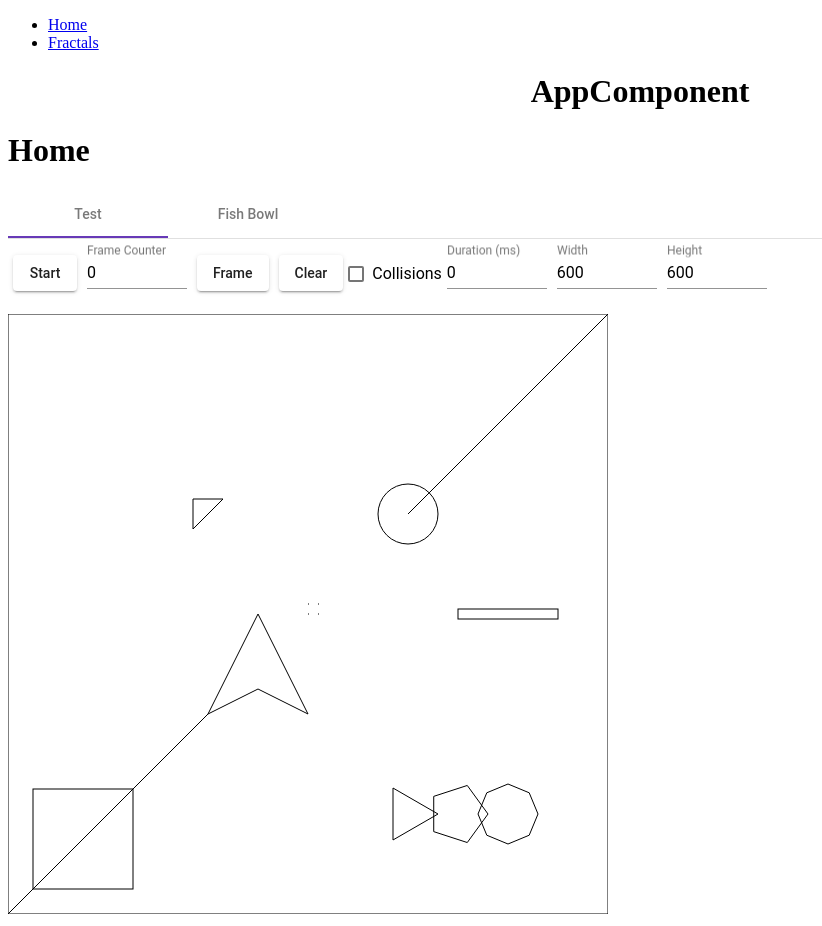
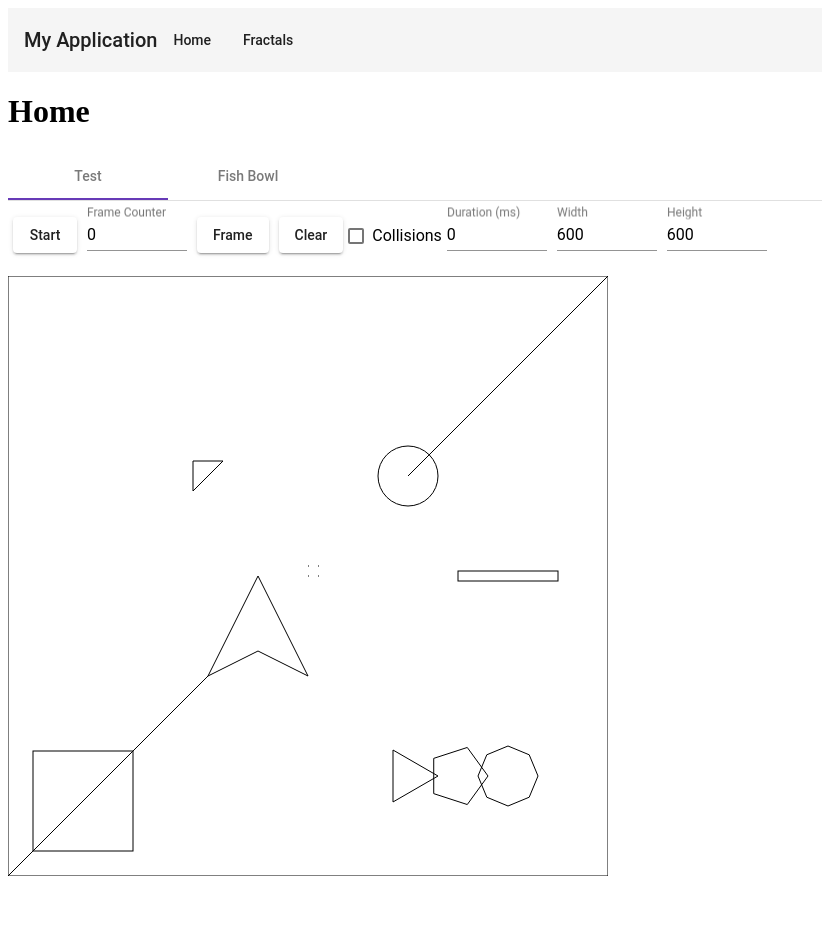
Before and after one commit to SpilledMilkCOM/Angular-Graphics, an Angular app: page /home in a window 1280 px wide. Shown: the whole page, without its empty margins (0-822 px from the left). After the commit the page ends 888 px from the top, so only its background shows below. Built offline with nearby package versions, Linux system fonts and the light colour scheme.

Commit message:
Got the theme on mat-toolbar

```diff
--- a/src/app/app.component.html
+++ b/src/app/app.component.html
@@ -1,16 +1,7 @@
-<nav class='navbar navbar-expand navbar-light bg-light'>
-  <a class='navbar-brand'>{{pageTitle}}</a>
-  <ul class='nav nav-pills'>
-    <li><a class='nav-link' [routerLink]="['/home']">Home</a></li>
-    <li><a class='nav-link' [routerLink]="['/fractals']">Fractals</a></li>
-  </ul>
-</nav>
-
-<!--The content below is only a placeholder and can be replaced.-->
-<div style="text-align:center">
-  <h1>
-    {{ title }}
-  </h1>
-</div>
+<mat-toolbar>
+  <span>My Application</span>
+  <button mat-button [routerLink]="['/home']">Home</button>
+  <button mat-button [routerLink]="['/fractals']">Fractals</button>
+</mat-toolbar>
 
 <router-outlet></router-outlet>
--- a/src/app/app.module.ts
+++ b/src/app/app.module.ts
@@ -9,6 +9,7 @@ import { MatCheckboxModule } from '@angular/material/checkbox';
 import { MatInputModule } from '@angular/material/input';
 import { MatSliderModule } from '@angular/material/slider';
 import { MatTabsModule } from '@angular/material/tabs';
+import { MatToolbarModule } from '@angular/material/toolbar';
 import { MAT_FORM_FIELD_DEFAULT_OPTIONS } from '@angular/material/form-field';
 
 import { AnimationControlsComponent } from './components/drawing/animationControls.component';
@@ -47,6 +48,7 @@ import { FractalsComponent } from './views/fractals/fractals.component';
     MatInputModule,
     MatSliderModule,
     MatTabsModule,
+    MatToolbarModule,
 
     // If there were many modules that define routing then the ORDER WOULD MATTER!
     // Since this is an array the imports processing is done in order and you'd want the
```
